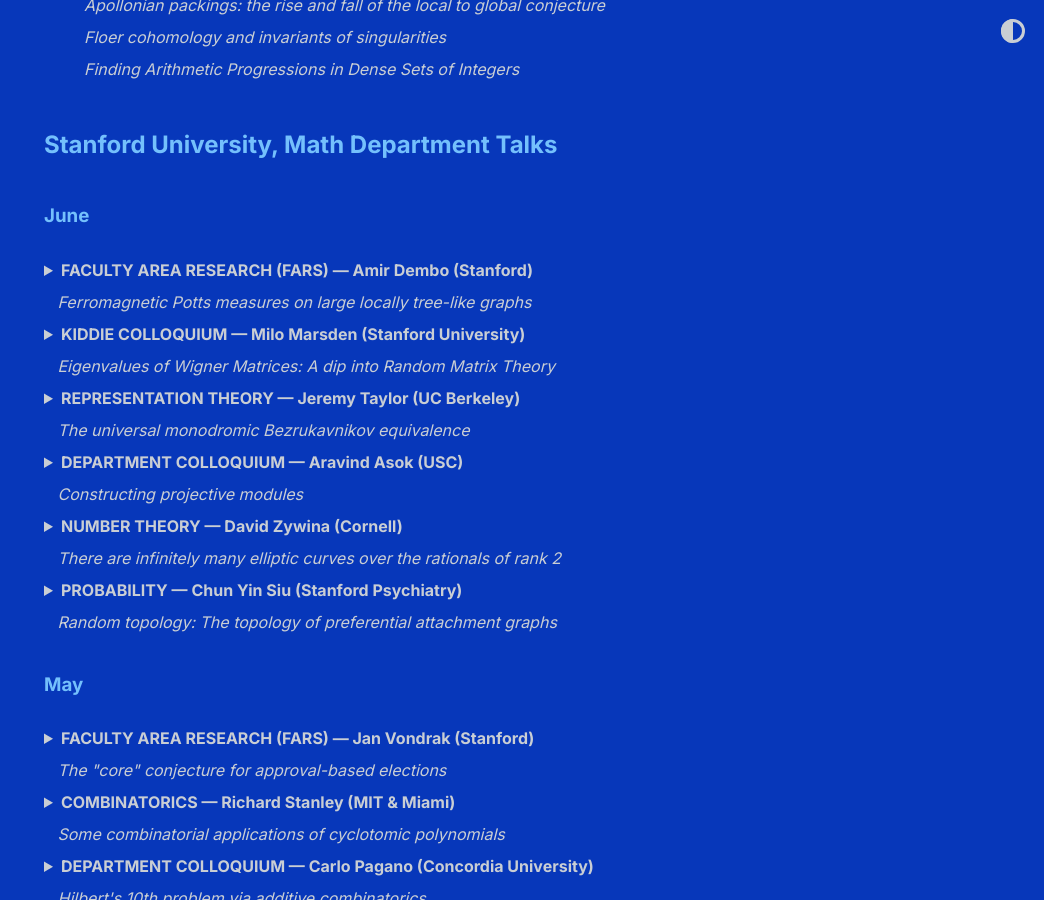
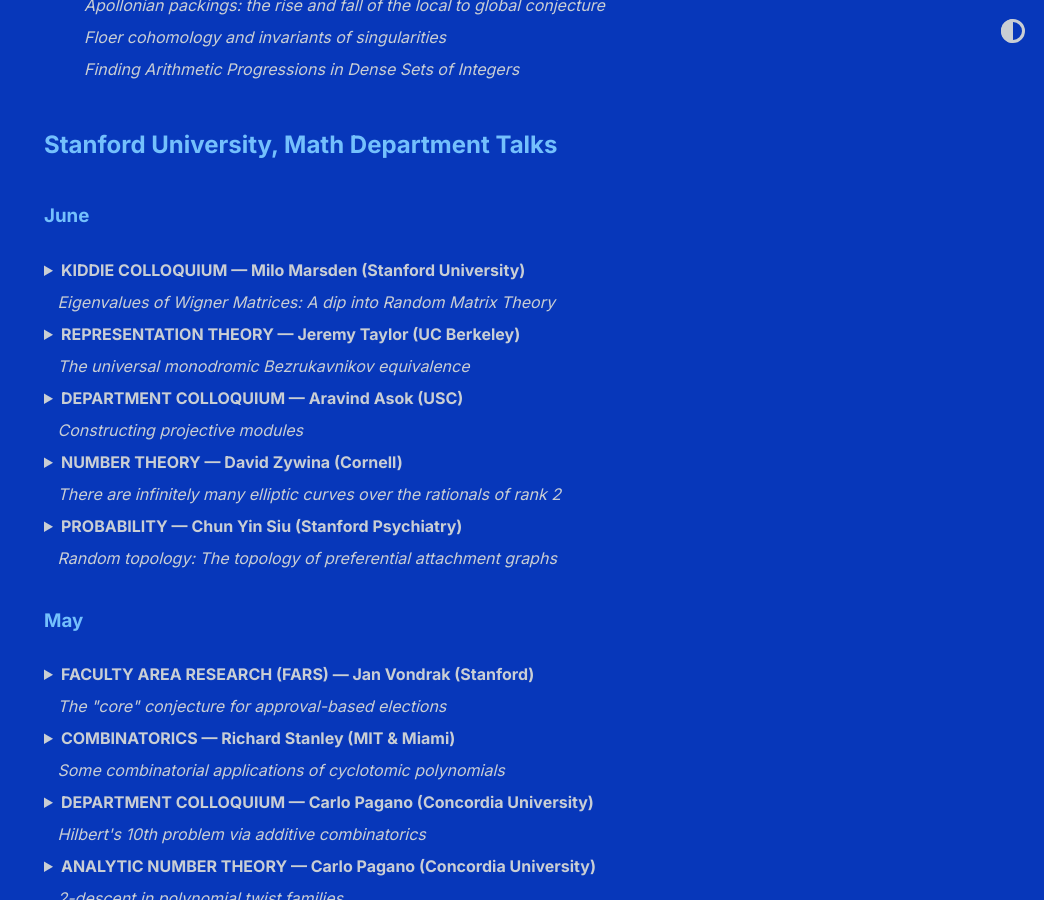
Before and after one commit to shihankanungo/shihankanungo.github.io, a Jekyll site: the page built from math-talks.md, in a window 1280 px wide and 900 px high, scrolled down 2115 px. Shown: the whole window, without its empty margins (236-1280 px from the left). Built offline with Jekyll 4.4.1, drawn with Linux system fonts in a browser that asks for light colours.

Commit message:
Update math-talks.md

```diff
--- a/math-talks.md
+++ b/math-talks.md
@@ -68,12 +68,6 @@
 ## Stanford University, Math Department Talks
 
 ### June
-
-<details>
-  <summary><b>FACULTY AREA RESEARCH (FARS) &mdash; Amir Dembo (Stanford)</b><br>&nbsp;&nbsp;
-    <i>Ferromagnetic Potts measures on large locally tree-like graphs</i></summary>
-  <small><img src="images/06-06.png" alt="June 6"></small>
-</details>
 
 <details>
   <summary><b>KIDDIE COLLOQUIUM &mdash; Milo Marsden (Stanford University)</b><br>&nbsp;&nbsp;
```
